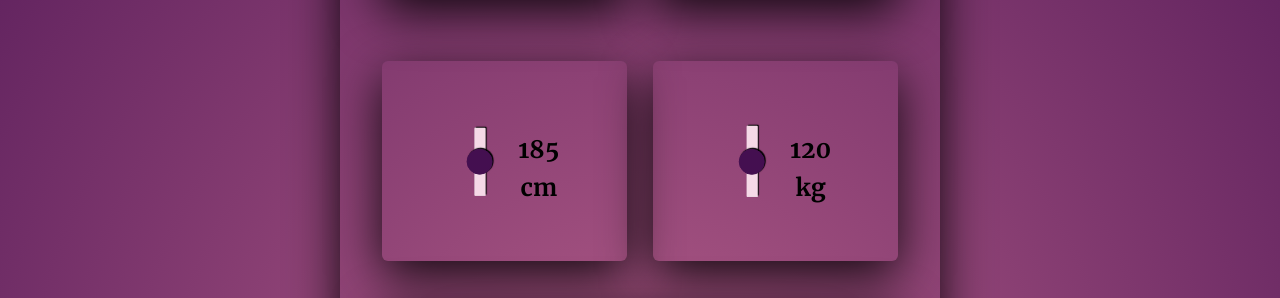
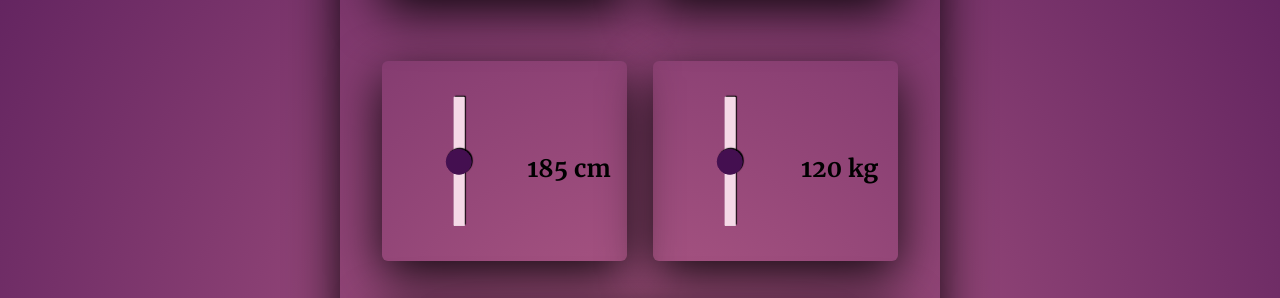
Before and after one commit to nyitig/BMI-calc, a plain HTML site: page index.htm in a window 1280 px wide. Shown: the part 431-729 px from the top of the page. Drawn offline with Linux system fonts and the light colour scheme.

Commit message:
change some class
index.html:
change some class

style.css:
create new classes

```diff
--- a/index.htm
+++ b/index.htm
@@ -28,13 +28,13 @@
 
         </div>
         <div id="measuresDivCont" class="marginH displaxFlexRow widhtfull wrap justySpAr">
-          <div id="heighDivCont" class="displaxFlexRow alignCent justySpEv boxShadow boxStyle widhthalfInput clickBox marginRight2vw">
+          <div id="heighDivCont" class="displaxFlexRow alignCent justySpEv boxShadow boxStyleMeasures widhthalfInput clickBox marginRight2vw">
             <input type="range" name="height" id="heightInput" class="" min="120" max="250" step="1" value="">
-            <h2 id="heightH2" class="fontofH margintopH">185 cm</h2>
+            <h2 id="heightH2" class="fontofH margintopH h2Widht">185 cm</h2>
           </div>
-          <div id="weightDivCont" class="displaxFlexRow alignCent justySpEv boxShadow boxStyle widhthalfInput clickBox">
+          <div id="weightDivCont" class="displaxFlexRow alignCent justySpEv boxShadow boxStyleMeasures widhthalfInput clickBox">
             <input type="range" name="weight" id="weightInput" class="" min="40" max="200" step="1" value="">
-            <h2 id="weightH3" class="fontofH margintopH">120 kg</h2>
+            <h2 id="weightH3" class="fontofH margintopH h2Widht">120 kg</h2>
           </div>
         </div>
         <div id="calcButtonDivCont" class="displaxFlexColumn alignCent marginH boxShadow boxStyle widhtfull">
--- a/style.css
+++ b/style.css
@@ -61,6 +61,7 @@
   margin-top: 2vh;
 }
 .widhtfull {
+  min-width: 300px;
   max-width: 560px;
 }
 .widhthalf {
@@ -91,6 +92,12 @@
 .boxStyle {
   margin-top: 3vh;
   padding: 3vh 5vw;
+  border-radius: 6px;
+  text-align: center;
+}
+.boxStyleMeasures {
+  margin-top: 3vh;
+  padding: 1vh 1vw;
   border-radius: 6px;
   text-align: center;
 }
@@ -139,6 +146,9 @@ body {
   margin: 5vh auto;
   padding: 3vh 3vw;
   border-radius: 6px;
+}
+.h2Widht {
+  width: 155px;
 }
 #resultDivCont {
   width: 100%;
```
